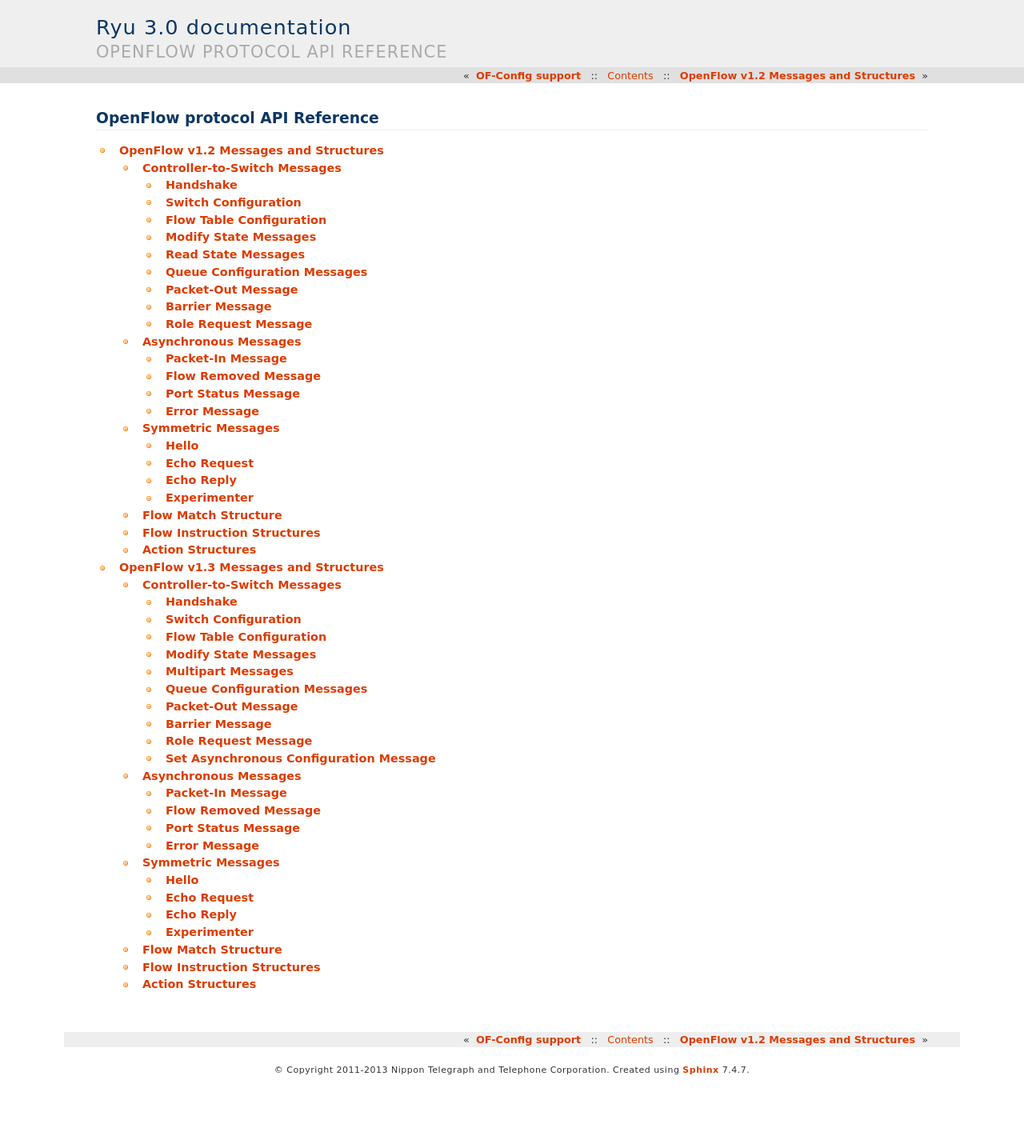
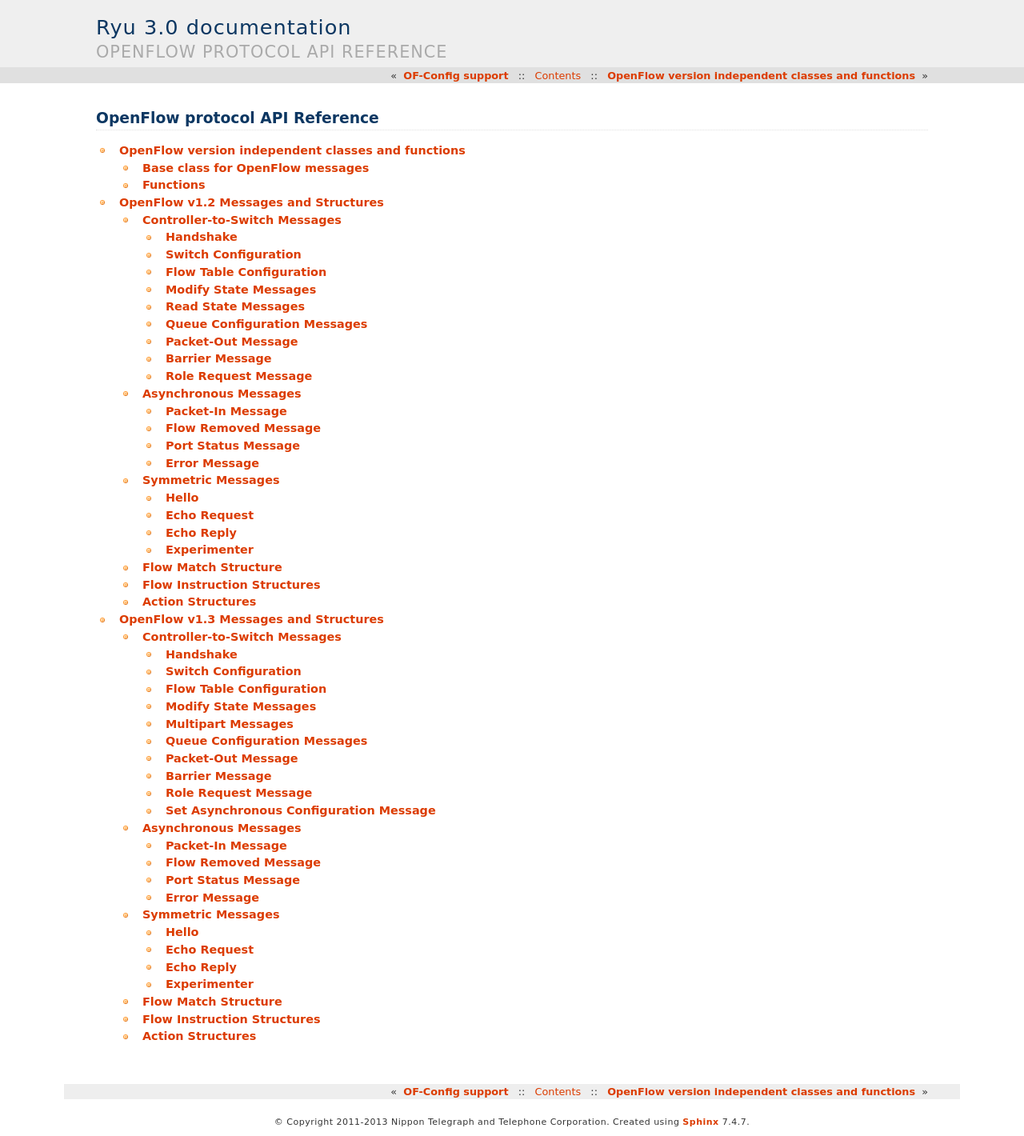
Before and after one commit to faucetsdn/ryu, a Sphinx documentation site: the page built from doc/source/ofproto_ref.rst, in a window 1280 px wide. Shown: the whole page at 80% size. Built offline with Sphinx 7.4.7, drawn with Linux system fonts in a browser that asks for light colours; before the commit the page ends 1355 px from its top, so only the background shows below that; some of the changed lines change nothing that is shown.

Commit message:
document MsgBase
Signed-off-by: YAMAMOTO Takashi <yamamoto@valinux.co.jp>
Signed-off-by: FUJITA Tomonori <fujita.tomonori@lab.ntt.co.jp>

```diff
--- /dev/null
+++ b/doc/source/ofproto_base.rst
@@ -0,0 +1,49 @@
+**************************************************
+OpenFlow version independent classes and functions
+**************************************************
+
+.. py:currentmodule:: ryu.ofproto.ofproto_parser
+
+Base class for OpenFlow messages
+--------------------------------
+
+..    XXX
+..    the descrption of _TYPE is inlined from ryu/lib/stringify.py.
+..    this is a work around for a sphinx bug.
+..    https://bitbucket.org/birkenfeld/sphinx/issue/741/autodoc-inherited-members-wont-work-for
+
+.. autoclass:: MsgBase
+   :members: to_jsondict, from_jsondict
+
+   .. attribute::
+    _TYPE
+
+    _TYPE class attribute is used to annotate types of attributes.
+
+    This type information is used to find an appropriate conversion for
+    a JSON style dictionary.
+
+    Currently the following types are implemented.
+
+    ===== ==========
+    Type  Descrption
+    ===== ==========
+    ascii US-ASCII
+    utf-8 UTF-8
+    ===== ==========
+
+    Example::
+
+        _TYPE = {
+            'ascii': [
+                'hw_addr',
+            ],
+            'utf-8': [
+                'name',
+            ]
+        }
+
+Functions
+---------
+
+.. autofunction:: ofp_msg_from_jsondict
--- a/doc/source/ofproto_ref.rst
+++ b/doc/source/ofproto_ref.rst
@@ -5,5 +5,6 @@
 .. toctree::
    :maxdepth: 3
 
+   ofproto_base.rst
    ofproto_v1_2_ref.rst
    ofproto_v1_3_ref.rst
```
